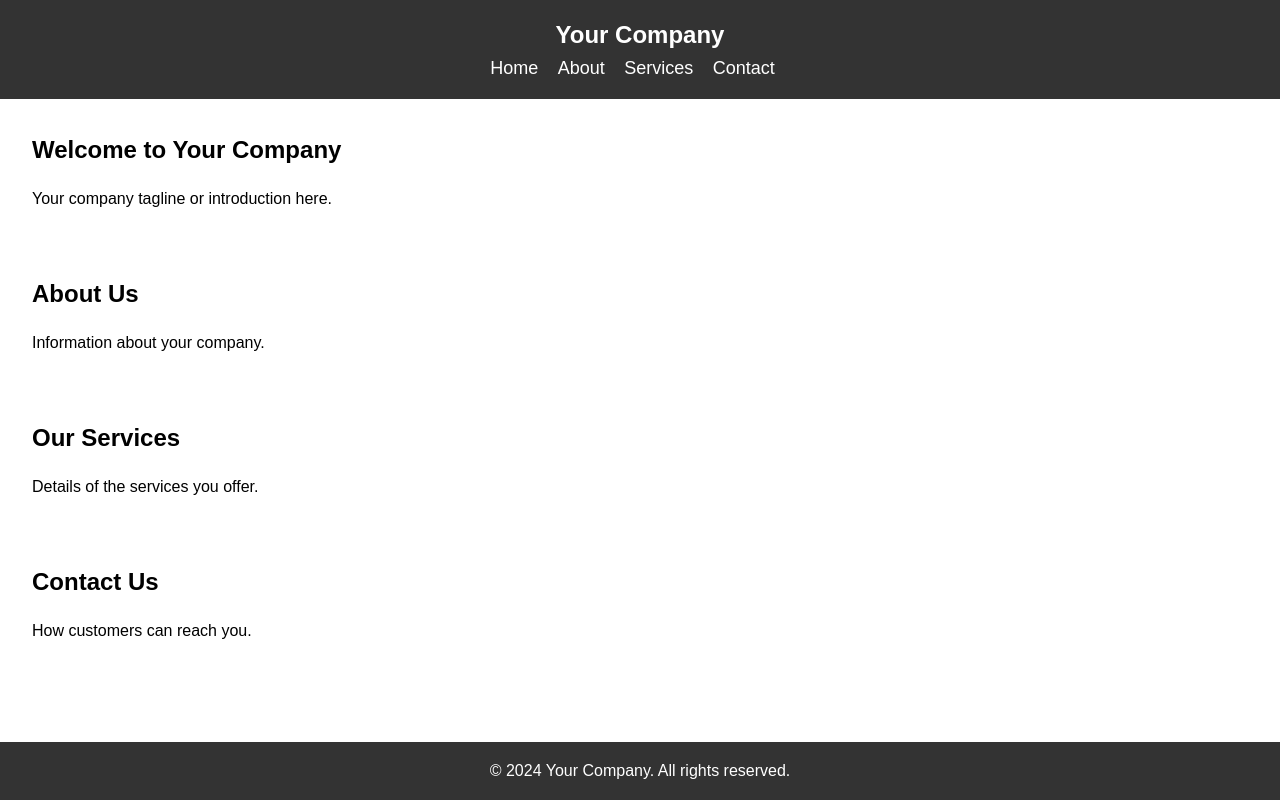
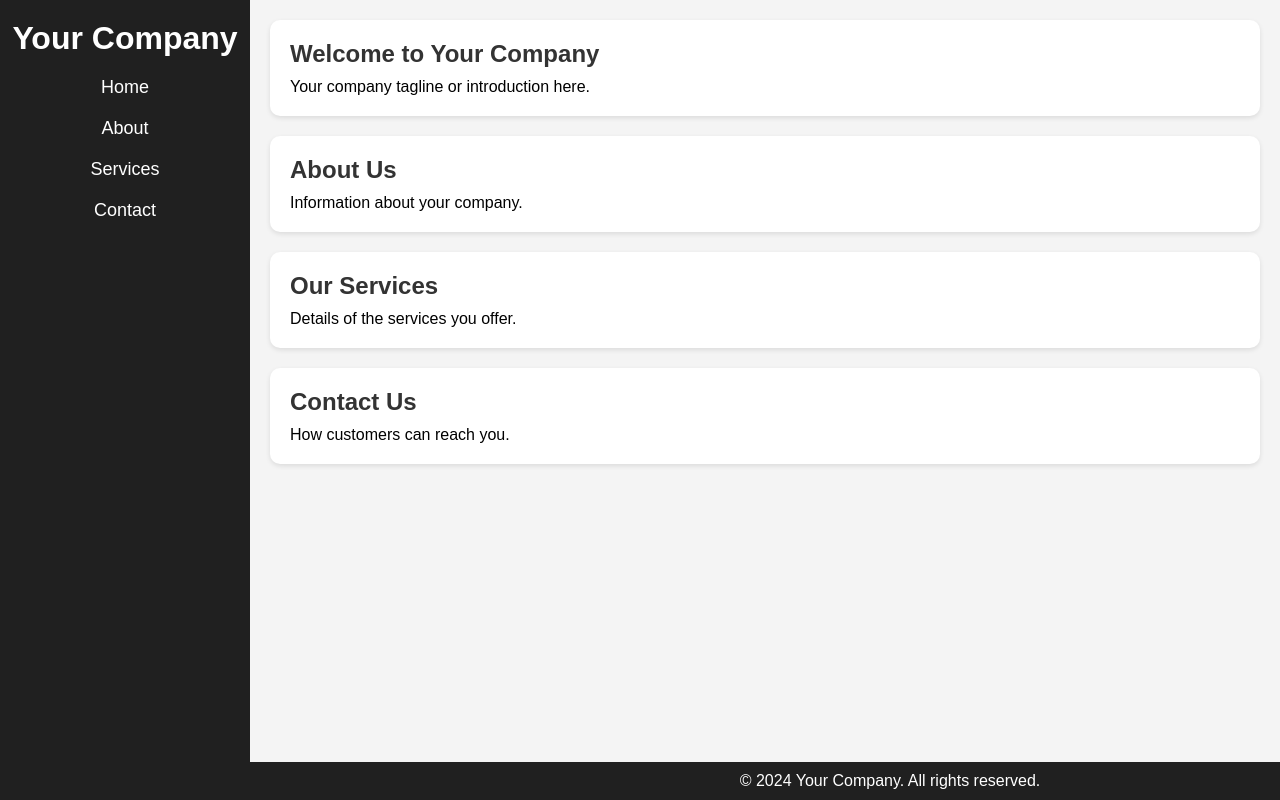
Before and after one commit to kleberkadanus/suporttechcuritiba, a plain HTML site: page index.html in a window 1280 px wide. Drawn offline with Linux system fonts and the light colour scheme.

Commit message:
Add files via upload

```diff
--- a/index.html
+++ b/index.html
@@ -7,8 +7,7 @@
     <link rel="stylesheet" href="static/css/style.css">
 </head>
 <body>
-    <header>
-        <nav>
+    <div class="sidebar">
         <h1>Your Company</h1>
         <ul>
             <li><a href="#home">Home</a></li>
@@ -16,9 +15,8 @@
             <li><a href="#services">Services</a></li>
             <li><a href="#contact">Contact</a></li>
         </ul>
-        </nav>
-    </header>
-    <main>
+    </div>
+    <div class="main-content">
         <section id="home">
             <h2>Welcome to Your Company</h2>
             <p>Your company tagline or introduction here.</p>
@@ -35,7 +33,7 @@
             <h2>Contact Us</h2>
             <p>How customers can reach you.</p>
         </section>
-    </main>
+    </div>
     <footer>
         <p>&copy; 2024 Your Company. All rights reserved.</p>
     </footer>
--- a/static/css/style.css
+++ b/static/css/style.css
@@ -6,46 +6,72 @@
 
 body {
     font-family: Arial, sans-serif;
-    line-height: 1.6;
+    background-color: #f4f4f4;
+    display: flex;
+    height: 100vh;
 }
 
-header {
-    background: #333;
+.sidebar {
+    width: 250px;
+    background-color: #202020;
     color: #fff;
-    padding: 1rem 0;
+    height: 100%;
+    padding-top: 20px;
+    position: fixed;
+}
+
+.sidebar h1 {
+    text-align: center;
+    margin-bottom: 20px;
+}
+
+.sidebar ul {
+    list-style: none;
+    padding-left: 0;
+}
+
+.sidebar ul li {
+    margin: 20px 0;
     text-align: center;
 }
 
-nav ul {
-    list-style: none;
-    padding: 0;
-}
-
-nav ul li {
-    display: inline;
-    margin-right: 15px;
-}
-
-nav ul li a {
+.sidebar ul li a {
     color: #fff;
     text-decoration: none;
     font-size: 18px;
 }
 
+.sidebar ul li a:hover {
+    color: #1e90ff;
+}
+
+.main-content {
+    margin-left: 250px;
+    padding: 20px;
+    flex-grow: 1;
+    background-color: #f4f4f4;
+}
+
 section {
-    padding: 2rem;
+    padding: 20px;
+    margin-bottom: 20px;
+    background-color: #fff;
+    border-radius: 10px;
+    box-shadow: 0 2px 5px rgba(0, 0, 0, 0.1);
 }
 
 h2 {
-    margin-bottom: 1rem;
+    margin-bottom: 10px;
+    color: #333;
 }
 
 footer {
-    background: #333;
+    text-align: center;
+    padding: 10px;
+    background-color: #202020;
     color: #fff;
-    text-align: center;
-    padding: 1rem 0;
     position: fixed;
     width: 100%;
     bottom: 0;
+    left: 250px;
 }
```
Lines whose indentation alone changed are shown as unchanged.
